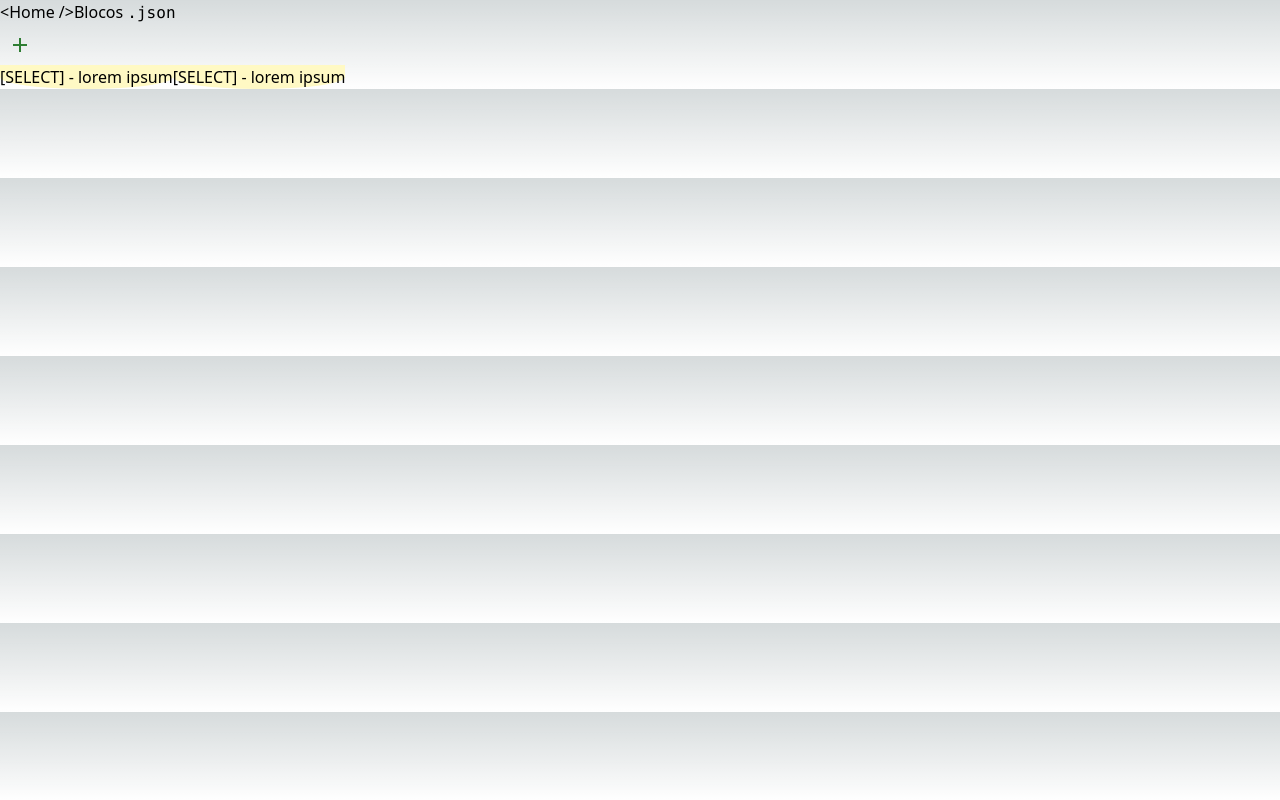
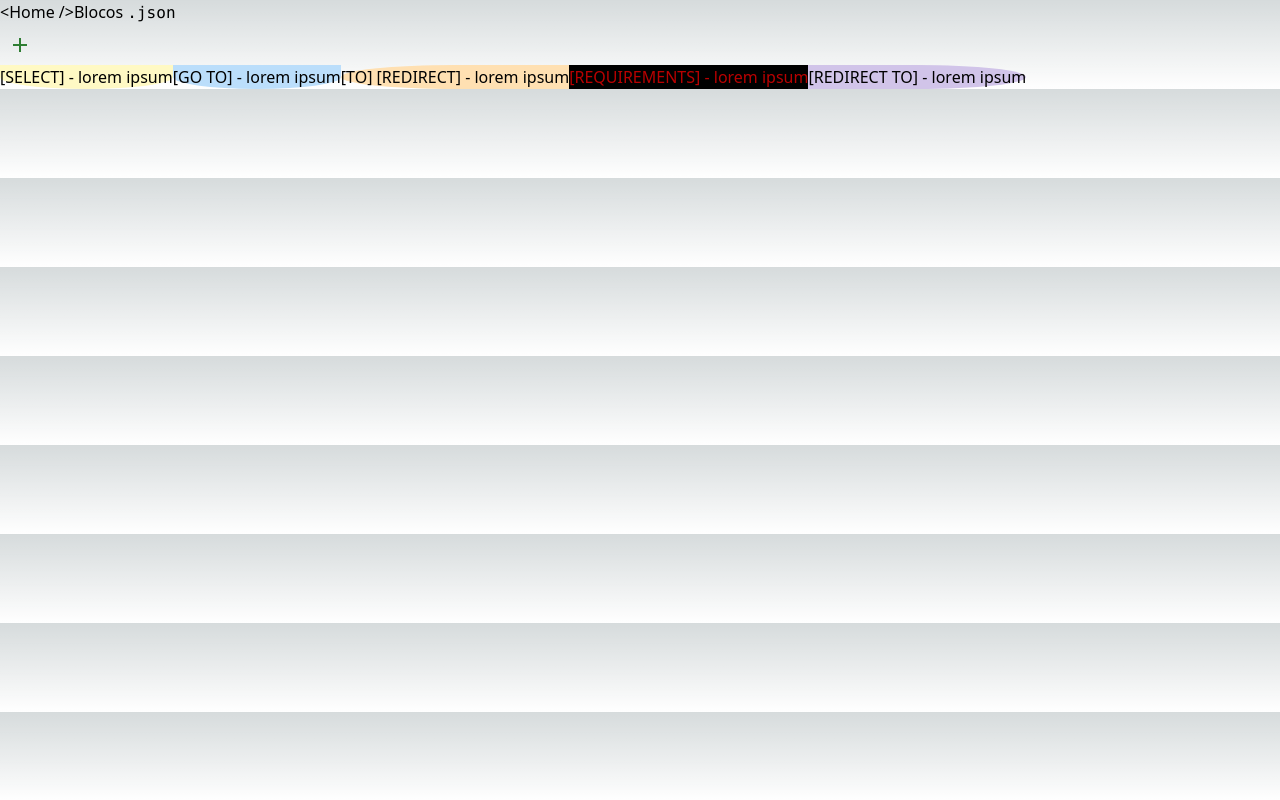
Before and after one commit to Dogl4/update-jsons, a Next.js app: page /blocos in a window 1280 px wide. Built offline with nearby package versions, Linux system fonts and the light colour scheme.

Commit message:
feat: add save infos in `localStorage`

```diff
--- a/src/components/PageBlocks/ListBlocks/Block/index.tsx
+++ b/src/components/PageBlocks/ListBlocks/Block/index.tsx
@@ -1,7 +1,8 @@
 "use client";
+import { IBlock } from "@/util/Interfaces";
 import React from "react";
 
-export default function Block({ block }: any) {
+export default function Block({ block: { tag, shape, backgroundColor, textColor } }: any) {
   return (
     <a
       // href="https://nextjs.org/docs?utm_source=create-next-app&utm_medium=appdir-template&utm_campaign=create-next-app"
@@ -9,14 +10,14 @@ export default function Block({ block }: any) {
       target="_blank"
       rel="noopener noreferrer"
       style={{
-        borderRadius: "0 0 50% 50%",
-        backgroundColor: "#fff9c4",
-        color: "#000000",
+        borderRadius: shape,
+        backgroundColor: backgroundColor,
+        color: textColor,
         textAlign: "center",
       }}
     >
       <h2 className={`mb- text-2xl font-semibold`}>
-        [SELECT]{" "}
+        {tag.join(' ').toLocaleUpperCase()}{" "}
         <span className="inline-block transition-transform group-translate-x-1 motion-reduce:transform-none">
           - lorem ipsum
         </span>
--- a/src/components/PageBlocks/ListBlocks/index.tsx
+++ b/src/components/PageBlocks/ListBlocks/index.tsx
@@ -1,6 +1,7 @@
 "use client";
 import React, { useEffect } from "react";
 import Block from "./Block";
+import { IBlock } from "@/util/Interfaces";
 
 export default function ListBlocks({ blocks }: any) {
   useEffect(() => {
@@ -8,8 +9,8 @@ export default function ListBlocks({ blocks }: any) {
   }, [blocks])
   return (
     <div style={{ display: "flex" }}>
-      {blocks?.length && blocks.map((e: any) => (
-        <Block key={e.name} block={e} />
+      {blocks?.length && blocks.map((block: IBlock, index: number) => (
+        <Block key={`key_block${index + 1}`} block={block} />
       ))}
     </div>
   );
--- a/src/components/PageBlocks/index.tsx
+++ b/src/components/PageBlocks/index.tsx
@@ -1,17 +1,23 @@
 "use client";
-import React, { useState, KeyboardEvent, MouseEvent } from "react";
+import React, { useState, KeyboardEvent, MouseEvent, useEffect } from "react";
 import ButtonAddBlock from "../ButtonAddBlock";
 import ListBlocks from "./ListBlocks";
 import EditInfos from "./EditInfos";
+import { hasFirstContact, readLocalStorage } from "@/util/localStorage";
 
 type Anchor = "bottom";
 
 export default function PageBlocks({ blocks }: any) {
-  const [listBocks, setListBocks] = useState([
-    { name: "1" },
-    { name: "2" },
-  ]) as any;
+  const [listBocks, setListBocks] = useState() as any;
   const [state, setState] = React.useState({ bottom: false });
+
+  useEffect(() => {
+    hasFirstContact();
+  }, []);
+
+  useEffect(() => {
+    setListBocks(readLocalStorage());
+  }, []);
 
   const openDrawer = () => {
     setState({ bottom: true });
--- /dev/null
+++ b/src/constants/index.ts
@@ -0,0 +1,32 @@
+export const DEFAULT_BLOCKS = [
+  {
+    tag: ['[select]'],
+    shape: '0 0 50% 50%',
+    backgroundColor: '#fff9c4',
+    textColor: '#000000',
+  },
+  {
+    tag: ['[go to]'],
+    shape: '0 0 50% 50%',
+    backgroundColor: '#bbdefb',
+    textColor: '#000000',
+  },
+  {
+    tag: ['[to]', '[redirect]'],
+    shape: '50% 0 0 50%',
+    backgroundColor: '#ffe0b2',
+    textColor: '#000000',
+  },
+  {
+    tag: ['[requirements]'],
+    shape: '',
+    backgroundColor: '#000000',
+    textColor: '#b80000',
+  },
+  {
+    tag: ['[redirect to]'],
+    shape: '0 50% 50% 0',
+    backgroundColor: '#d1c4e9',
+    textColor: '#000000',
+  }
+];
--- /dev/null
+++ b/src/util/Interfaces.ts
@@ -0,0 +1,8 @@
+export type IBlock = {
+  tag: string[];
+  shape: string;
+  backgroundColor: string;
+  textColor: string;
+} | null;
+
+export type IBlocks = IBlock[] | null | [];
--- a/src/util/editJson.js
+++ b/src/util/editJson.ts
@@ -1,4 +1,4 @@
-const editJson = (file = {}) => {
+const editJson = (file = {} as any) => {
   for (const block in file.flow) {
     const blockName = file.flow[block].$title.toLowerCase();
     if (blockName.includes("[select]")) {
--- /dev/null
+++ b/src/util/localStorage.ts
@@ -0,0 +1,22 @@
+import { DEFAULT_BLOCKS } from "@/constants";
+import { IBlocks } from "./Interfaces";
+
+const BLOCKS_KEY = 'blocks';
+
+const readLocalStorage = (key = BLOCKS_KEY): object | null =>
+  JSON.parse(localStorage.getItem(key) as any);
+
+const saveLocalStorage = (block: IBlocks = [], key = BLOCKS_KEY) => localStorage
+  .setItem(key, JSON.stringify(block));
+
+const hasFirstContact = () => {
+  if (!readLocalStorage()) {
+    saveLocalStorage(DEFAULT_BLOCKS);
+  }
+}
+
+export {
+  readLocalStorage,
+  saveLocalStorage,
+  hasFirstContact,
+};
```
